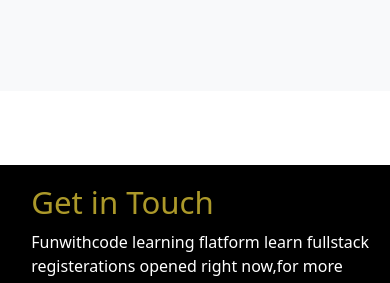
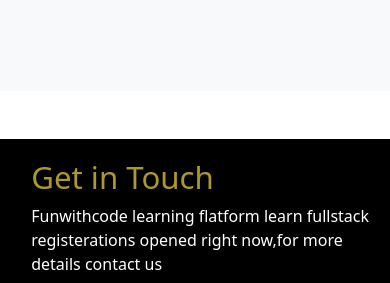
Before and after one commit to Nikhitha-777/supersimple.website, a plain HTML site: page index.html in a window 390 px wide. Shown: the part 6756-7039 px from the top of the page. Drawn offline with nearby package versions, Linux system fonts and the light colour scheme.

Commit message:
Update style.css

```diff
--- a/style.css
+++ b/style.css
@@ -517,14 +517,14 @@
   margin-top: 7vh;
 }
 .section-5{
-  margin-top:13vh;
+  margin-top:10vh;
   height: 70%;
   width: 100%;
   background-color: black;
 }
 .content-5{
   width: 100%;
-  height: 60%;
+  height: 50%;
   display: flex;
   flex-direction: column;
 }
```
